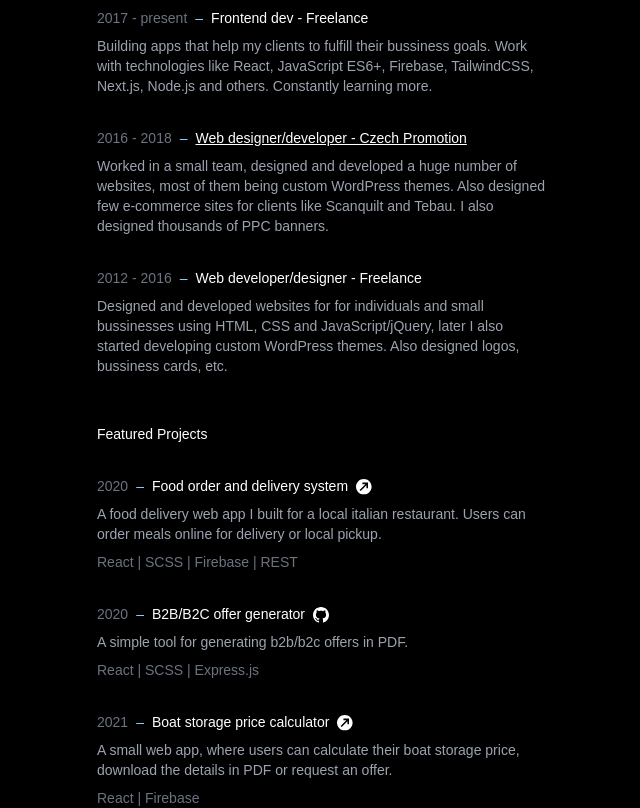
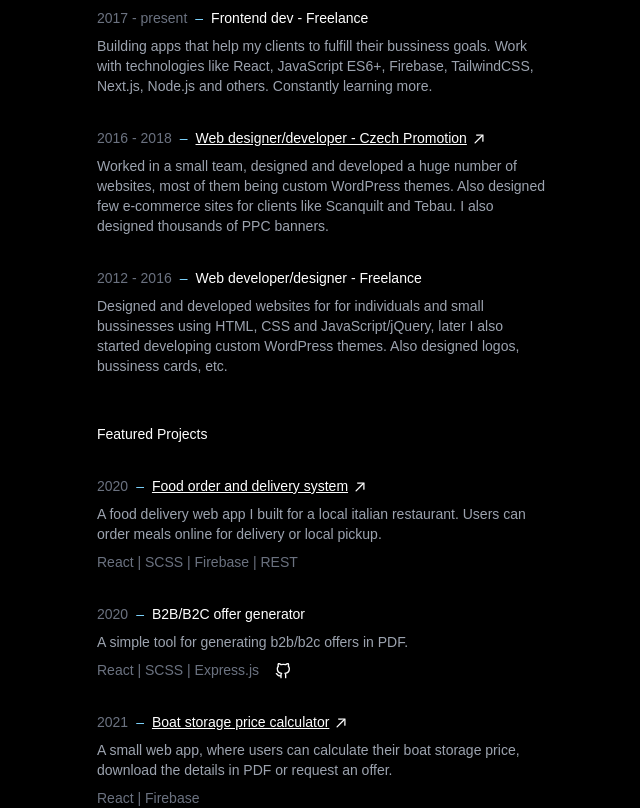
Before and after one commit to vasekhervert/vasekhervert-portfolio, a React (Create React App) app: page / in a window 1280 px wide. Shown: the part 460-1268 px from the top of the page, without its empty margins (319-959 px from the left). Built offline with nearby package versions, Linux system fonts and the light colour scheme.

Commit message:
added link and github icon

```diff
--- a/src/App.tsx
+++ b/src/App.tsx
@@ -3,6 +3,7 @@ import Header from "./components/Header";
 import { experiences, projects } from "./constants";
 import Experience from "./components/Experience";
 import Project from "./components/Project";
+import { LinkIcon } from "./components/icons";
 
 const navLinks: { label: string; path: string }[] = [
   { label: "about", path: "/about" },
@@ -43,6 +44,7 @@ function App() {
                   >
                     Bohemian Forest
                   </a>
+                  <LinkIcon classes="inline max-w-4 max-h-4 ml-1" />
                 </span>
               </p>
             </div>
--- a/src/components/Experience.tsx
+++ b/src/components/Experience.tsx
@@ -1,3 +1,5 @@
+import { LinkIcon } from "./icons";
+
 interface Props {
   range: string;
   title: string;
@@ -14,6 +16,7 @@ export default function Experience({ range, title, text, link }: Props) {
         {link ? (
           <a href={link} target="_blank" rel="noreferrer">
             {title}
+            <LinkIcon classes="inline max-w-4 max-h-4 ml-1" />
           </a>
         ) : (
           title
--- a/src/components/Project.tsx
+++ b/src/components/Project.tsx
@@ -1,4 +1,4 @@
-import { Github, Link } from "./icons";
+import { GithubIcon, LinkIcon } from "./icons";
 
 interface Props {
   year: string;
@@ -22,16 +22,14 @@ export default function Project({
       <p className="mb-2">
         <span className="text-gray-500 mr-2">{year}</span>
         <span className="text-sky-300 mr-2">–</span>
-        {title}
-        {link && (
-          <a href={link} target="_blank" rel="noreferrer">
-            <Link classes="inline ml-2 max-w-4 max-h-4 fill-white" />
+
+        {link ? (
+          <a href={link}>
+            {title}
+            <LinkIcon classes="inline max-w-4 max-h-4 ml-1" />
           </a>
-        )}
-        {github && (
-          <a href={github} target="_blank" rel="noreferrer">
-            <Github classes="inline ml-2 max-w-4 max-h-4 fill-white" />
-          </a>
+        ) : (
+          <span>{title}</span>
         )}
       </p>
 
@@ -43,6 +41,16 @@ export default function Project({
           {idx < techstack.length - 1 ? " | " : ""}
         </span>
       ))}
+      {github && (
+        <a
+          href={github}
+          target="_blank"
+          rel="noreferrer"
+          className="ml-2 rounded-sm px-2 py-1.5 hover:bg-gray-900 transition-all"
+        >
+          <GithubIcon classes="inline-block max-w-4 max-h-4" />
+        </a>
+      )}
     </div>
   );
 }
--- a/src/components/icons/index.tsx
+++ b/src/components/icons/index.tsx
@@ -2,43 +2,37 @@ interface Props {
   classes?: string;
 }
 
-export function Github({ classes }: Props) {
+export function GithubIcon({ classes }: Props) {
   return (
     <svg
       className={classes}
-      viewBox="0 0 1024 1024"
+      xmlns="http://www.w3.org/2000/svg"
+      role="img"
+      viewBox="0 0 24 24"
+      fill="none"
+      stroke="currentColor"
+      stroke-width="2"
+      stroke-linecap="round"
+      stroke-linejoin="round"
+    >
+      <title>GitHub</title>
+      <path d="M9 19c-5 1.5-5-2.5-7-3m14 6v-3.87a3.37 3.37 0 0 0-.94-2.61c3.14-.35 6.44-1.54 6.44-7A5.44 5.44 0 0 0 20 4.77 5.07 5.07 0 0 0 19.91 1S18.73.65 16 2.48a13.38 13.38 0 0 0-7 0C6.27.65 5.09 1 5.09 1A5.07 5.07 0 0 0 5 4.77a5.44 5.44 0 0 0-1.5 3.78c0 5.42 3.3 6.61 6.44 7A3.37 3.37 0 0 0 9 18.13V22"></path>
+    </svg>
+  );
+}
+
+export function LinkIcon({ classes }: Props) {
+  return (
+    <svg
+      className={classes}
+      viewBox="0 0 14 14"
+      fill="none"
       xmlns="http://www.w3.org/2000/svg"
     >
       <path
-        fill-rule="evenodd"
-        clip-rule="evenodd"
-        d="M8 0C3.58 0 0 3.58 0 8C0 11.54 2.29 14.53 5.47 15.59C5.87 15.66 6.02 15.42 6.02 15.21C6.02 15.02 6.01 14.39 6.01 13.72C4 14.09 3.48 13.23 3.32 12.78C3.23 12.55 2.84 11.84 2.5 11.65C2.22 11.5 1.82 11.13 2.49 11.12C3.12 11.11 3.57 11.7 3.72 11.94C4.44 13.15 5.59 12.81 6.05 12.6C6.12 12.08 6.33 11.73 6.56 11.53C4.78 11.33 2.92 10.64 2.92 7.58C2.92 6.71 3.23 5.99 3.74 5.43C3.66 5.23 3.38 4.41 3.82 3.31C3.82 3.31 4.49 3.1 6.02 4.13C6.66 3.95 7.34 3.86 8.02 3.86C8.7 3.86 9.38 3.95 10.02 4.13C11.55 3.09 12.22 3.31 12.22 3.31C12.66 4.41 12.38 5.23 12.3 5.43C12.81 5.99 13.12 6.7 13.12 7.58C13.12 10.65 11.25 11.33 9.47 11.53C9.76 11.78 10.01 12.26 10.01 13.01C10.01 14.08 10 14.94 10 15.21C10 15.42 10.15 15.67 10.55 15.59C13.71 14.53 16 11.53 16 8C16 3.58 12.42 0 8 0Z"
-        transform="scale(64)"
+        d="M10.9639 8.92676L10.957 3.59473C10.957 3.42155 10.9023 3.28027 10.793 3.1709C10.6882 3.05697 10.5446 3 10.3623 3H5.03027C4.8571 3 4.7181 3.05697 4.61328 3.1709C4.50846 3.28027 4.45605 3.41016 4.45605 3.56055C4.45605 3.70638 4.51074 3.83398 4.62012 3.94336C4.73405 4.05273 4.86393 4.10742 5.00977 4.10742H6.58887L9.2959 4.01172L8.26367 4.89355L3.1709 10C3.05697 10.1094 3 10.237 3 10.3828C3 10.5332 3.05697 10.6676 3.1709 10.7861C3.28939 10.9046 3.42383 10.9639 3.57422 10.9639C3.72461 10.9639 3.85449 10.9092 3.96387 10.7998L9.06348 5.69336L9.95898 4.66113L9.84277 7.34766V8.9541C9.84277 9.09994 9.89746 9.22982 10.0068 9.34375C10.1208 9.45768 10.2529 9.51465 10.4033 9.51465C10.5492 9.51465 10.679 9.45996 10.793 9.35059C10.9069 9.23665 10.9639 9.09538 10.9639 8.92676Z"
+        fill="white"
       />
     </svg>
   );
 }
-
-export function Link({ classes }: Props) {
-  return (
-    <svg
-      className={classes}
-      viewBox="0 0 1024 999"
-      fill="none"
-      xmlns="http://www.w3.org/2000/svg"
-    >
-      <g clip-path="url(#clip0_382_16)">
-        <path
-          fill-rule="evenodd"
-          clip-rule="evenodd"
-          d="M499.5 999C775.366 999 999 775.366 999 499.5C999 223.634 775.366 0 499.5 0C223.634 0 0 223.634 0 499.5C0 775.366 223.634 999 499.5 999ZM768.9 299.87L767.188 298.157V230H699.031H668.941V230.001H410.586V328.249H600.782L230 699.031L299.869 768.9L668.941 399.829V586.601H767.188V301.582L768.9 299.87Z"
-        />
-      </g>
-      <defs>
-        <clipPath id="clip0_382_16">
-          <rect width="1024" height="998.738" fill="white" />
-        </clipPath>
-      </defs>
-    </svg>
-  );
-}
```
